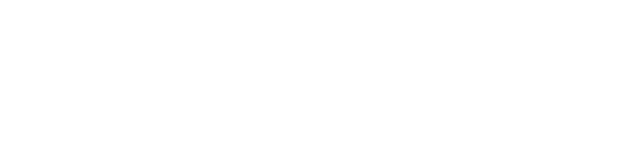
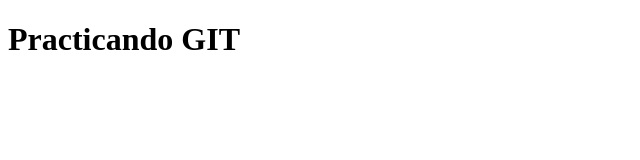
Before and after one commit to sebasvasquez0489/hyperblog, a plain HTML site: page index.html in a window 1280 px wide. Shown: the whole page, without its empty margins (0-640 px from the left). Drawn offline with Linux system fonts and the light colour scheme.

Commit message:
titulo agregado

```diff
--- a/index.html
+++ b/index.html
@@ -7,6 +7,6 @@
     <title>Document</title>
 </head>
 <body>
-
+    <h1>Practicando GIT</h1>
 </body>
 </html>
```
